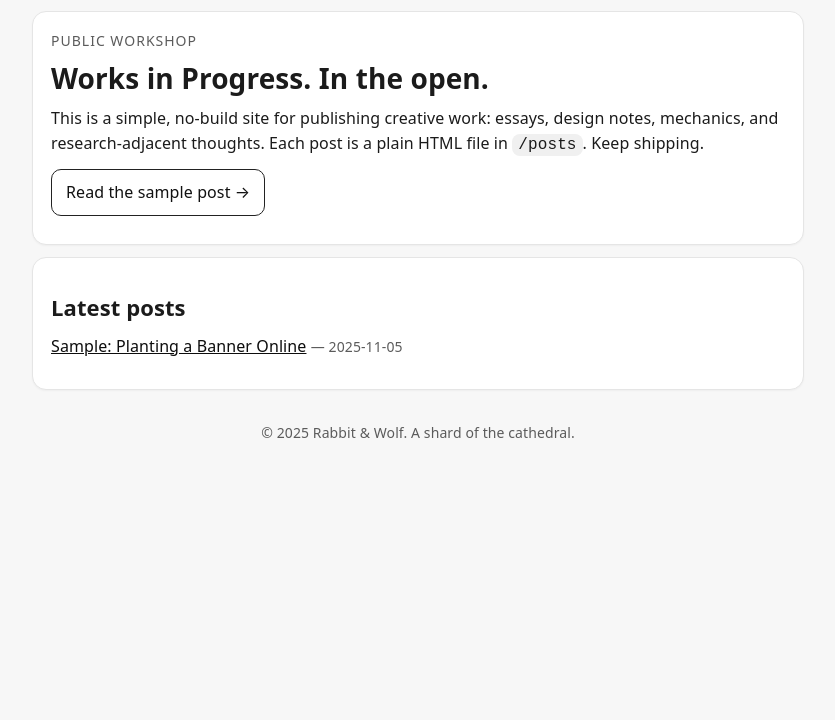
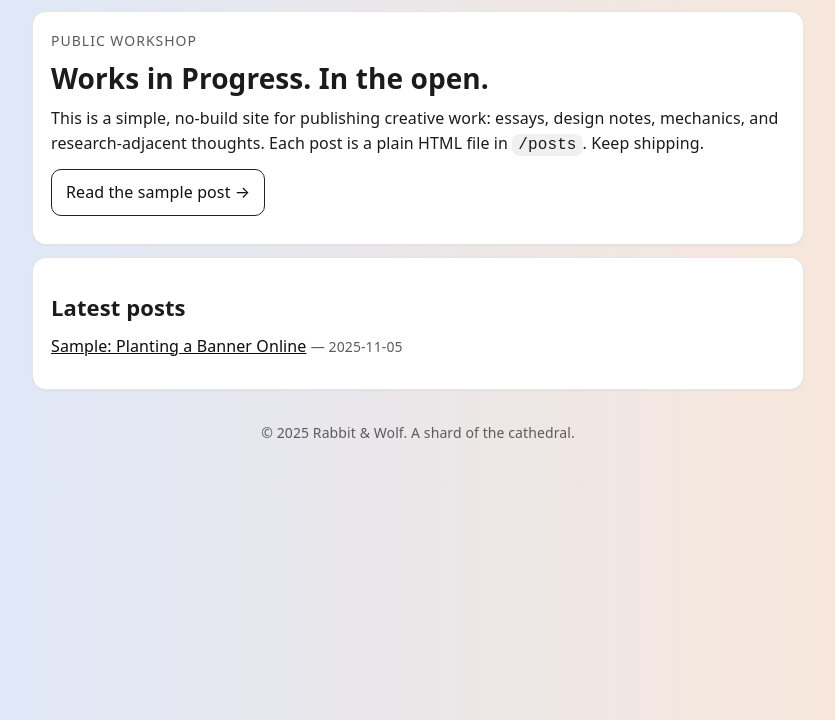
Before and after one commit to ThyronDexter/thyrondexter.github.io, a plain HTML site: page index.html in a window 1280 px wide. Shown: the part 80-800 px from the top of the page, without its empty margins (222-1057 px from the left). Drawn offline with Linux system fonts and the light colour scheme.

Commit message:
Update style.css

```diff
--- a/assets/style.css
+++ b/assets/style.css
@@ -9,7 +9,7 @@
 *{box-sizing:border-box}
 html,body{margin:0;padding:0}
 body{
-  background:var(--bg);
+  background: linear-gradient(to right, #d9e8ff, #fde6d3);
   color:var(--text);
   font:16px/1.6 system-ui,-apple-system,Segoe UI,Roboto,Ubuntu,Cantarell,"Noto Sans",sans-serif;
   letter-spacing:0.1px;
```
